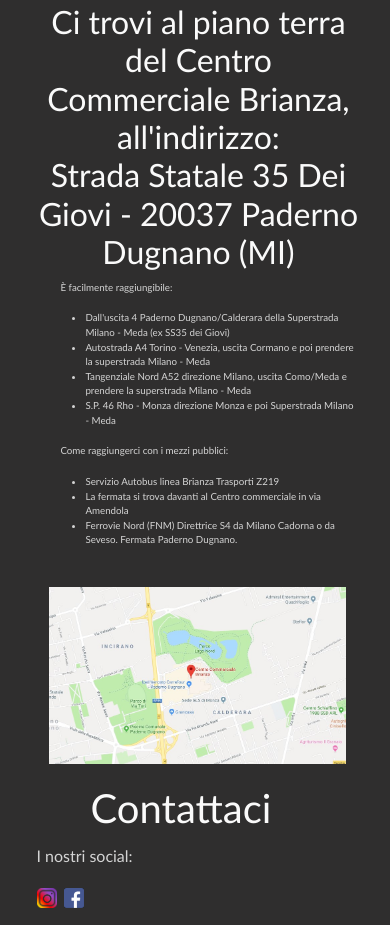
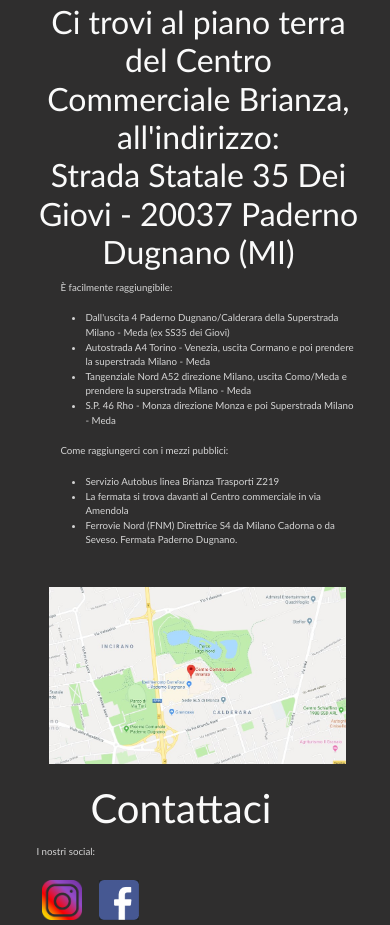
Before and after one commit to RasoliDavide/SitoOttica10Decimi4D, a plain HTML site: page index.html in a window 390 px wide. Shown: the part 832-1757 px from the top of the page. Drawn offline with nearby package versions, Linux system fonts and the light colour scheme.

Commit message:
CorrettoProblemaResponsiveIcone

```diff
--- a/css/index.css
+++ b/css/index.css
@@ -135,12 +135,14 @@ body
 	margin-bottom: 20px;
 	background-color: rgb(212, 212, 212);
 }
-.scritta
+.scrittaSocial
 {
 	color: rgb(212, 212, 212);
+	font-size: 1.6vw;
 }
 .icona
 {
-	height: 20px;
-	width: 20px;
+	height: 50px;
+	width: 50px;
+	padding: 5px;
 }
--- a/css/mquery.css
+++ b/css/mquery.css
@@ -106,6 +106,11 @@
     {
         margin-left: 1px;
     }
+    .scrittaSocial
+    {
+	    color: rgb(212, 212, 212);
+	    font-size: 2.5vw;
+    }
 }
 @media only screen and (max-width: 580px)
 {
--- a/index.html
+++ b/index.html
@@ -206,10 +206,10 @@
 		<h1 class="testodiv col-dt-12 col-tab-12">Contattaci</h1>
 	</div>
 	<div class="row col-dt-12 nomargin">
-		<div class="col-dt-3 col-tab-1">
+		<div class="col-dt-2 col-tab-1">
 		</div>
-		<div class="col-dt-2 col-tab-4">
-			<p class="scritta">I nostri social:</p>
+		<div class="col-dt-4 col-tab-6">
+			<p class="scrittaSocial">I nostri social:</p>
 			<a href="https://www.instagram.com/dieci_decimi_paderno/" target="_blank">
 				<img src="img/Icone/IconaInsta.png" class="icona">
 			</a>
```
